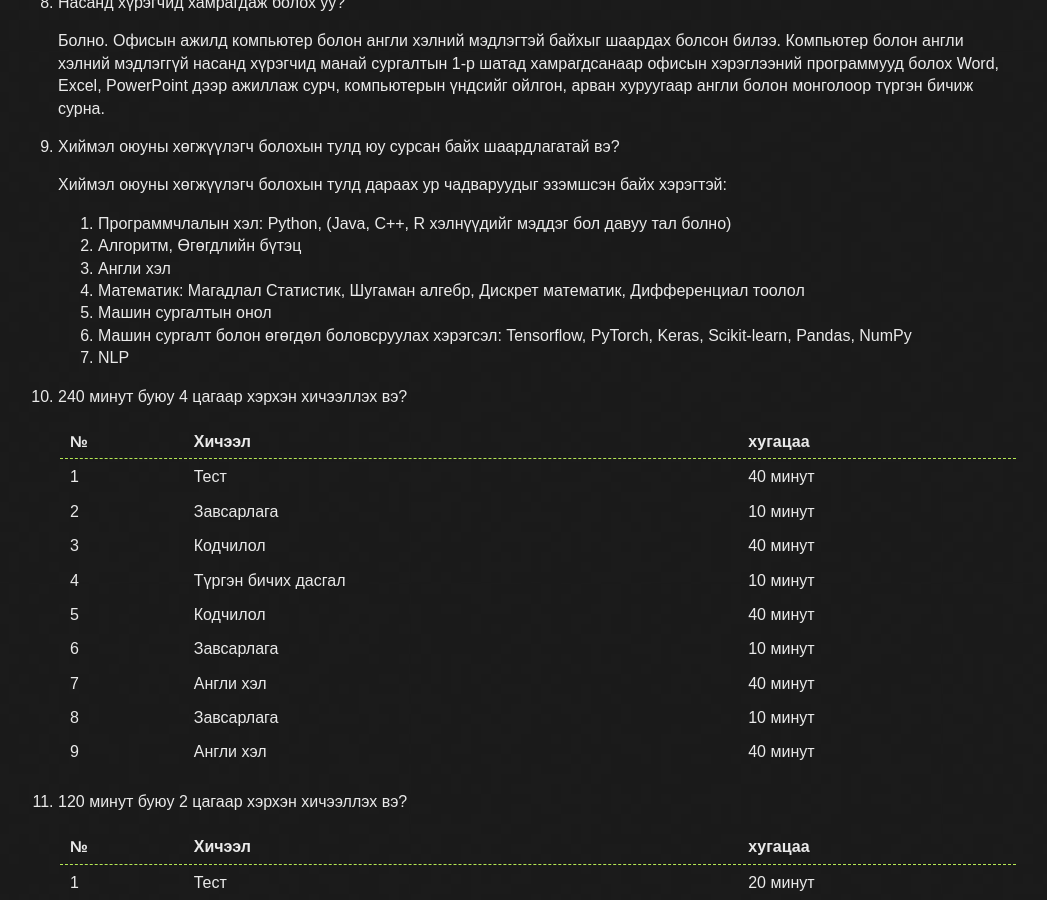
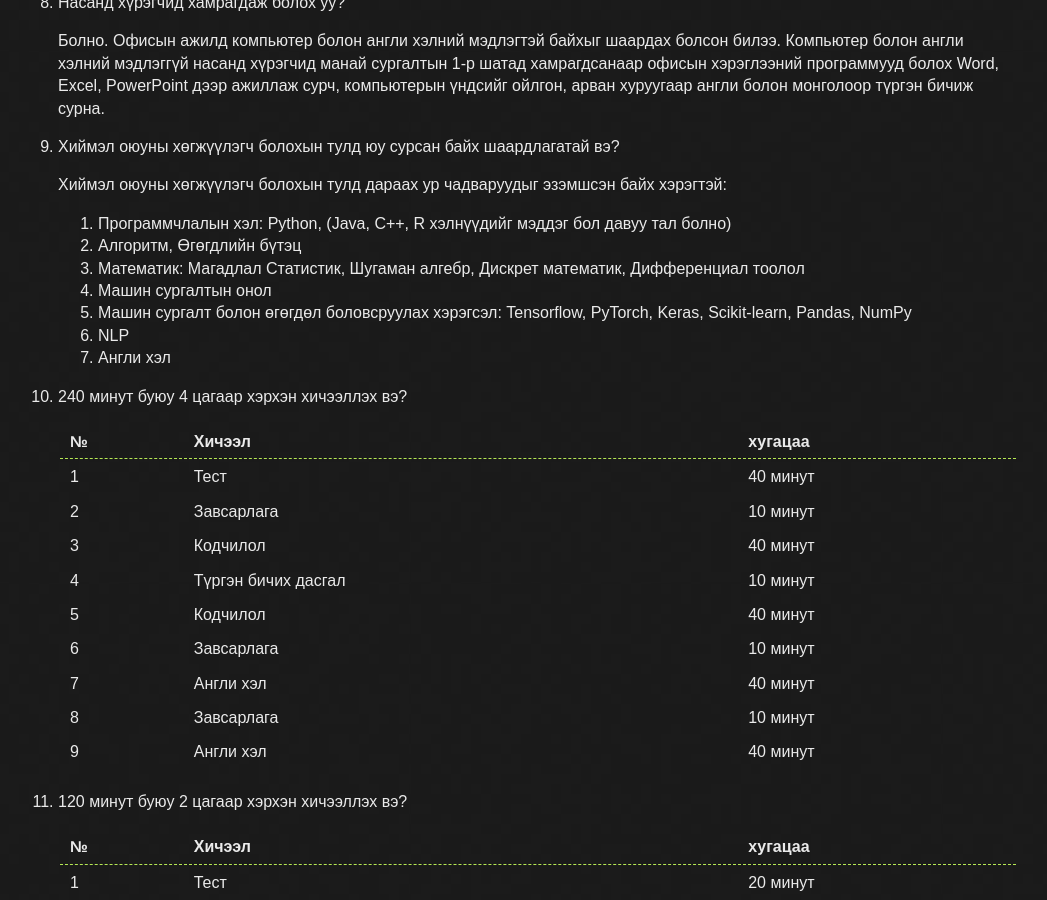
Before and after one commit to ganaatulgaa/corecode, a Jekyll site: the page built from faq.md, in a window 1280 px wide and 900 px high, scrolled down 1013 px. Shown: the whole window, without its empty margins (122-1169 px from the left). Built offline with Jekyll 4.4.1, drawn with Linux system fonts in a browser that asks for light colours; our own code applies the rules of GitHub Pages for plain Markdown files.

Commit message:
Update faq.md

```diff
--- a/faq.md
+++ b/faq.md
@@ -41,11 +41,11 @@ layout: default
    Хиймэл оюуны хөгжүүлэгч болохын тулд дараах ур чадваруудыг эзэмшсэн байх хэрэгтэй:
    1. Программчлалын хэл: Python, (Java, C++, R хэлнүүдийг мэддэг бол давуу тал болно)
    1. Алгоритм, Өгөгдлийн бүтэц
-   1. Англи хэл
    1. Математик: Магадлал Статистик, Шугаман алгебр, Дискрет математик, Дифференциал тоолол
    1. Машин сургалтын онол
    1. Машин сургалт болон өгөгдөл боловсруулах хэрэгсэл: Tensorflow, PyTorch, Keras, Scikit-learn, Pandas, NumPy
    1. NLP
+   1. Англи хэл
 
 1. 240 минут буюу 4 цагаар хэрхэн хичээллэх вэ?
 
```
